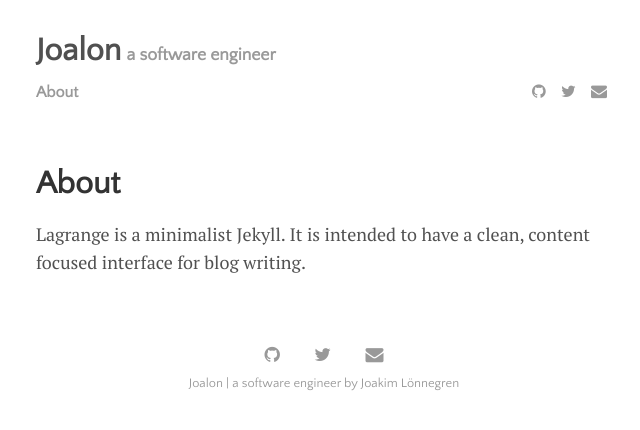
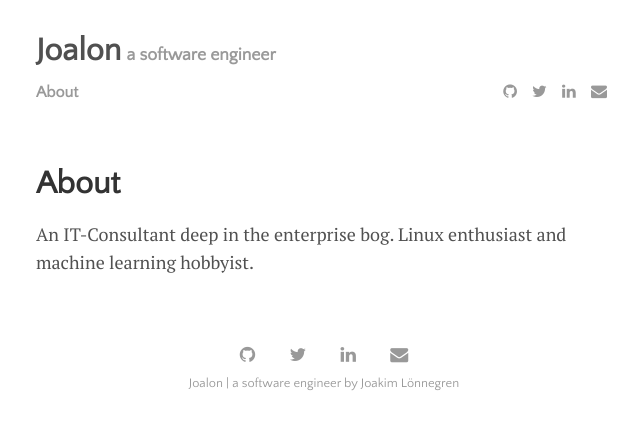
Before and after one commit to joalon/joalon.se, a Jekyll site: the page built from menu/about.md, in a window 1280 px wide. Shown: the top 430 px of the page, without its empty margins (316-956 px from the left). Built offline with Jekyll 4.4.1, drawn with Linux system fonts in a browser that asks for light colours; nearby versions of some CDN libraries.

Commit message:
Changes about page. Adds link to linkedin profile

```diff
--- a/_config.yml
+++ b/_config.yml
@@ -11,14 +11,10 @@ author:
   email:             "joakim.lonnegren@gmail.com"
   twitter:           "LonnegrenJoakim"
   github:            "joalon"
-  #linkedin:          "lenpaul"
+  linkedin:          "joakimlonnegren"
 navigation:
 - title: About
   url: /about
-  #- title: Writing
-  #url: /writing
-  #- title: Contact
-  #  url: /contact
 
 paginate:            5
 disqus:              #"your-disqus"
--- a/menu/about.md
+++ b/menu/about.md
@@ -2,4 +2,4 @@
 layout: page
 title: About
 ---
-Lagrange is a minimalist Jekyll. It is intended to have a clean, content focused interface for blog writing.
+An IT-Consultant deep in the enterprise bog. Linux enthusiast and machine learning hobbyist.
```
